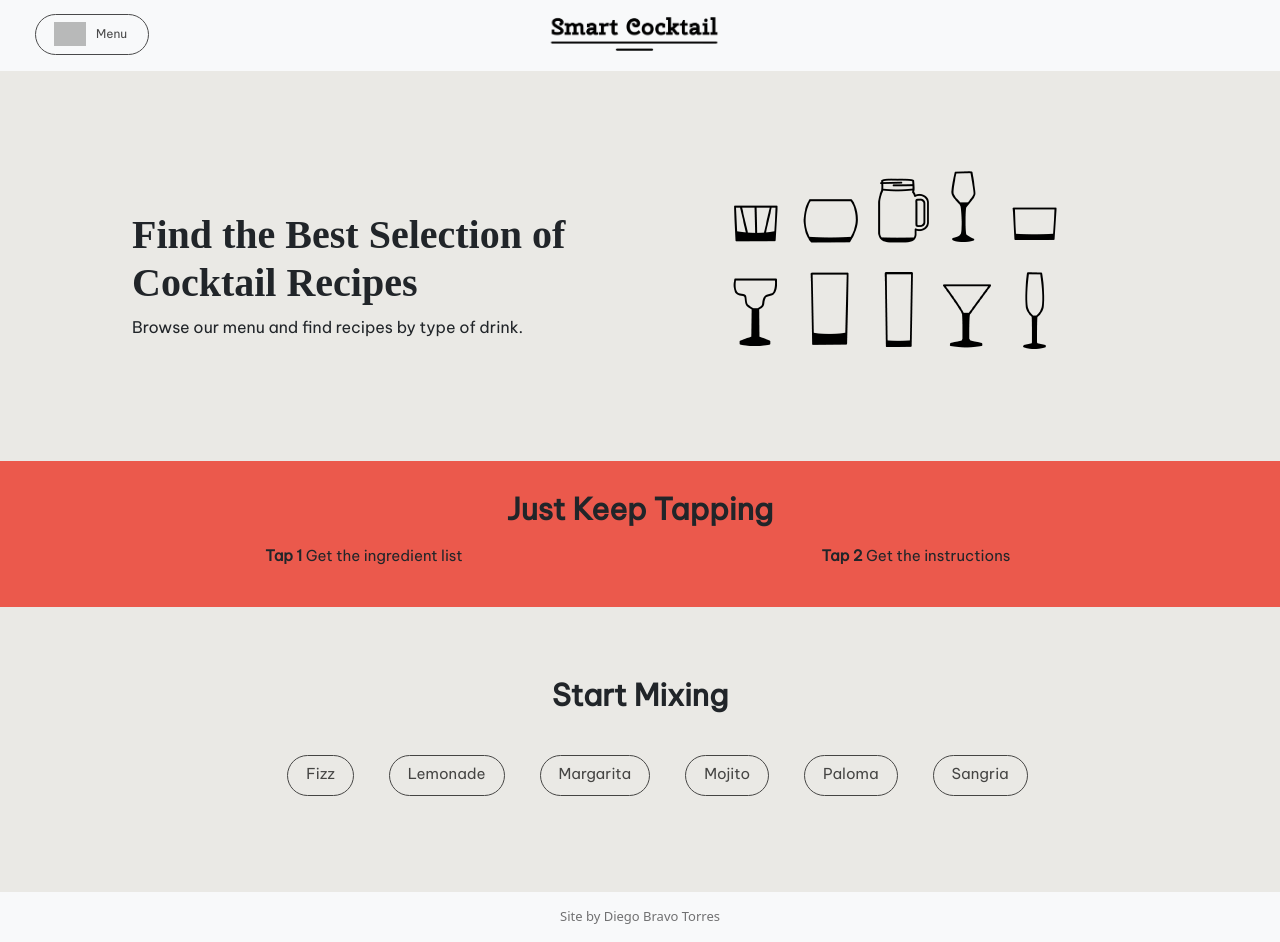
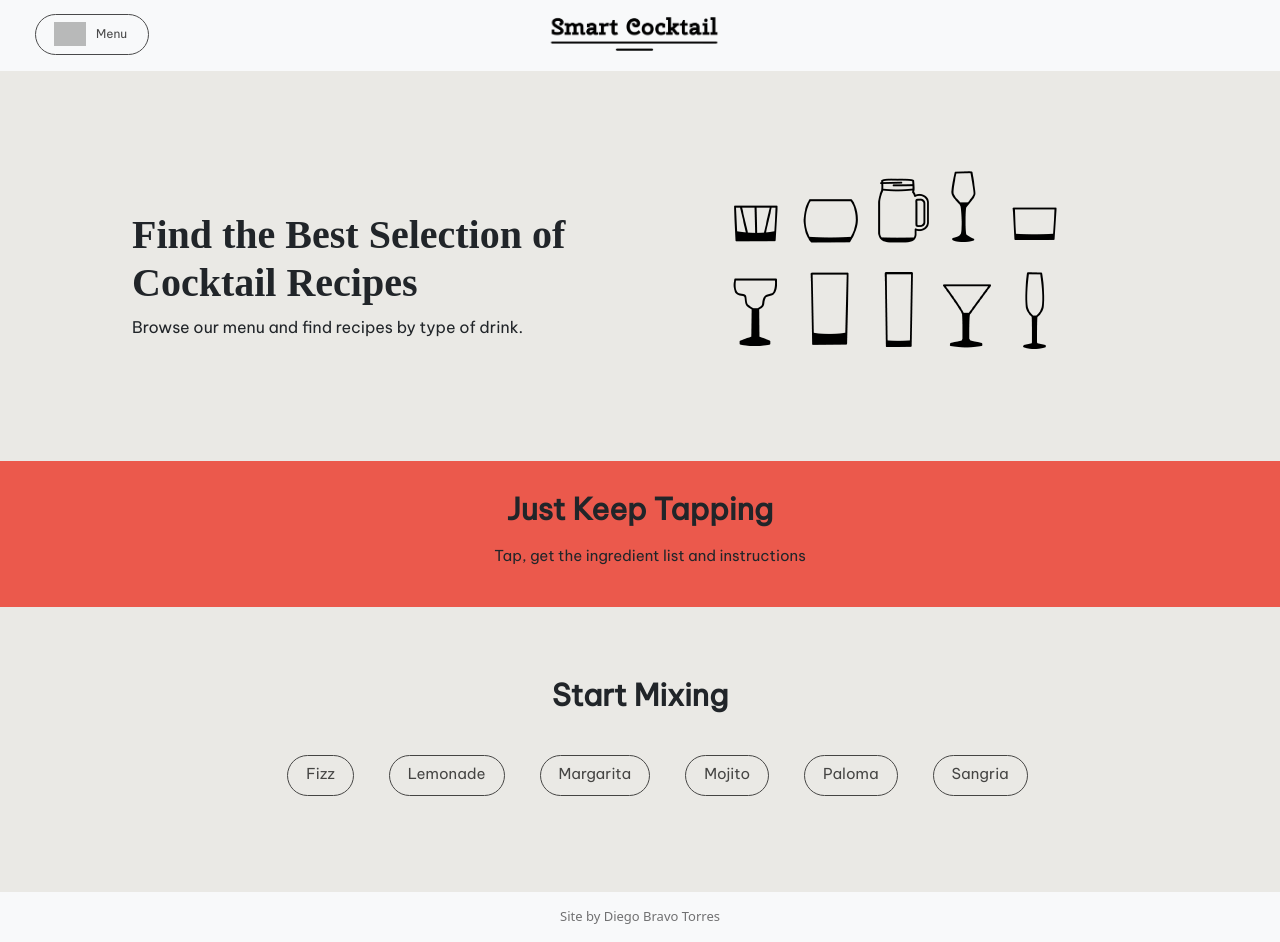
Before and after one commit to DiegoBravoTorres/react-css-modules, a React (Create React App) app: page / in a window 1280 px wide. Built offline with nearby package versions, Linux system fonts and the light colour scheme; grey boxes are pictures that could not be loaded; a web font is replaced by a local one.

Commit message:
tap intro

```diff
--- a/src/components/home/home.js
+++ b/src/components/home/home.js
@@ -29,17 +29,12 @@ class Home extends Component {
                     <Col md={12} sm={12} xs={12}>
                         <h2>Just Keep Tapping</h2>
                     </Col>
-                    <Row>
-                        <Col md={6} sm={12} xs={12}>
+                  <Row>
+
                             <p>
-                                <strong>Tap 1 </strong> Get the ingredient list
+                                Tap, get the ingredient list and instructions
                             </p>
-                        </Col>
-                        <Col md={6} sm={12} xs={12}>
-                            <p>
-                                <strong>Tap 2 </strong>Get the instructions
-                            </p>
-                        </Col>
+
                     </Row>
                 </div>
                 <div className={styles.sections}>
```
